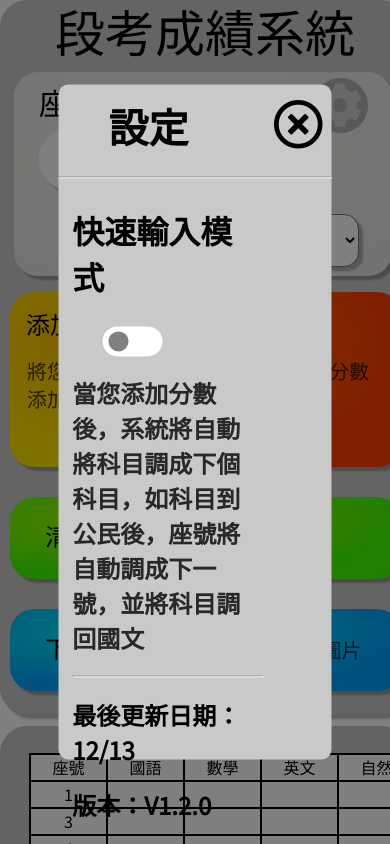
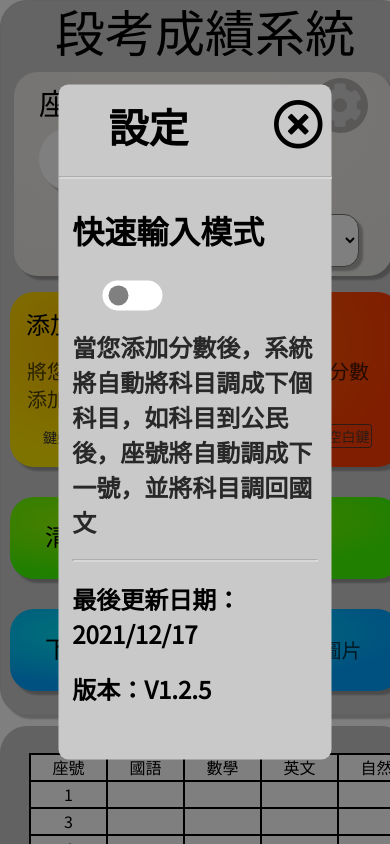
Before and after one commit to Tucker961220/Scorecalculation, a plain HTML site: page 段考成績系統/index.html in a window 390 px wide. Both pictures are taken after a click on the icon 340 px from the left and 105 px from the top of the page. Shown: the top 844 px of the page. Drawn offline with nearby package versions, Linux system fonts and the light colour scheme.

Commit message:
V1.2.5
BUG更新
2021/12/17

```diff
--- a/段考成績系統/index.html
+++ b/段考成績系統/index.html
@@ -44,15 +44,23 @@
         <div class="addBTN"id="addbtn" onclick="add()">
             <div class="squareBTNtitletext">添加</div>
             <div class="squareBTNtext">將您輸入的分數添加到表格中</div>
+            <div class="keyboard">
+                <div class="keyboardTEXT">鍵盤快速鍵：</div>
+                <div class="keyboardICON">Enter</div>
+            </div>
         </div>
         <div class="calculateBTN"id="calculatebtn" onclick="calculate()">
             <div class="squareBTNtitletext">計算</div>
             <div class="squareBTNtext">將您添加的分數計算</div>
+            <div class="keyboard">
+                <div class="keyboardTEXT">鍵盤快速鍵：</div>
+                <div class="keyboardICON">空白鍵</div>
+            </div>
         </div>
         </div>
         <div class="ClearBTN" onclick="qq()">
             <span class="rectangletitletext">清除</span>
-            <span class="rectangletext">清除分數</span>
+            <span class="rectangletext">清除所有分數</span>
         </div>
         <div class="downloadBTN" onclick="download()"id='download'>
             <span class="rectangletitletext">下載</span>
@@ -433,8 +441,8 @@
             <div class="outcircle"onclick="accelerateBTN()"><div class="close circle" id="accelerate"></div></div>
             <h2 class="acceleratetext">當您添加分數後，系統將自動將科目調成下個科目，如科目到公民後，座號將自動調成下一號，並將科目調回國文</h2>
             <hr>
-            <h2>最後更新日期：12/13</h2>
-            <h2>版本：V1.2.0</h2>
+            <h2>最後更新日期：2021/12/17</h2>
+            <h2>版本：V1.2.5</h2>
         </div>
     </div>
     <div class="a alertbox" id="alertbox"></div>
--- a/段考成績系統/index.js
+++ b/段考成績系統/index.js
@@ -95,6 +95,11 @@
                                 number = numberinput.value
                             }
                         }
+                        if (numberinput.value==42){
+                            numberinput.value=""
+                            sujectchang.value="NULL"
+                            alert(`您已輸入完分數，如需下載表格圖片請點擊功能欄中的"下載"按鈕`)
+                        }
                     }
                 break
             }
@@ -150,7 +155,7 @@
     }
 }
 function objectdetection(){  //檢測分數是否全部輸入完畢
-    if (Object.keys(chinese).length==24&&Object.keys(math).length==24&&Object.keys(english).length==24&&Object.keys(science).length==24&&Object.keys(history).length==24&&Object.keys(geography).length==24&&Object.keys(citizen).length==24){
+    if (Object.keys(chinese).length==24&&Object.keys(math).length==24&&Object.keys(english).length==24&&Object.keys(science).length==24&&Object.keys(HISTORY).length==24&&Object.keys(geography).length==24&&Object.keys(citizen).length==24){
         return true
     }else{
         return false
@@ -175,6 +180,7 @@
         average[numbertest[i]] = Math.round(totalscore[numbertest[i]]/5*10)/10
         document.getElementById(`average${numbertest[i]}`).innerText=average[numbertest[i]]
     }
+    console.log(average)
     var rankingg = 1
     var copyaverage = Object.assign({},average)
     for(var q=0;q<23;q++){
@@ -315,14 +321,17 @@
 function setup(){
     document.getElementById("all").style.display="block"
     document.getElementById("setup").style.display="block"
+    document.querySelector("body").style.overflow="hidden"
 }
 function closea(){
     document.getElementById("all").style.display="none"
     document.getElementById("setup").style.display="none"
+    document.querySelector("body").style.overflow="scroll"
 }
 function closeb(){
     document.getElementById("all").style.display="none"
     document.getElementById("setup").style.display="none"
+    document.querySelector("body").style.overflow="scroll"
 }
 function accelerateBTN(){
     if (accelerateOPEN) {
@@ -343,4 +352,19 @@
 function qq(){
     alert(`此功能及將推出，敬請期待`)
 }
+//鍵盤快速鍵
+function keyboard(){
+    if (window.event.keyCode==13) {
+        add()
+    }else if (window.event.keyCode==32) {
+        calculate()
+    }
+}
+document.onkeydown = keyboard;
+
+window.onbeforeunload=function(e){
+    var e = window.event||e;
+    e.returnValue=("確定離開當前頁面嗎？");
+}
+
 // fillup()
--- a/段考成績系統/style.css
+++ b/段考成績系統/style.css
@@ -179,7 +179,7 @@
     height: 40px;
     background-color: black;
     top: 11px;
-    right: 9px;
+    right: 50px;
     opacity: 0.3;
 }
 .rectangletitletext{
@@ -349,7 +349,6 @@
     font-size: 45px;
     background-color: rgb(180, 175, 175);
     border-radius: 90px;
-    /* box-shadow: 2px 4px 2px rgba(0, 0, 0, 0.25); */
     z-index: +1;
     position: relative;
     top: 70px;
@@ -363,7 +362,7 @@
 }
 .all{
     width: 100%;
-    height: 100vh;
+    height: 1000px;
     background-color: black;
     position: fixed;
     top: 0px;
@@ -451,13 +450,35 @@
 .acceleratetext{
     opacity: 0.8;
 }
+/* 鍵盤快速鍵 */
+.keyboard{
+    font-size: 14px;
+    position: relative;
+    transform: translateX(-50%);
+    left: 50%;
+    display: inline-block;
+    height: 27px;
+}
+.keyboardTEXT{
+    height: 27px;
+    display: inline;
+    line-height: 27px;
+    color: rgb(54, 53, 53);
+}
+.keyboardICON{
+    float: right;
+    color: rgb(54, 53, 53);
+    padding: 1px;
+    border: 1px solid rgb(54, 53, 53);
+    border-radius: 3px;
+    opacity: 0.8;
+}
 
 
 
 
 
-
-/* RWD */
+/* RWD 請保持最下方*/
 @media(max-width:750px){
     .rightbox{
         top: 726px;
@@ -467,12 +488,20 @@
     }
     body{
         margin: 0px;
+        width: 100vw;
     }
     .far{
         position: relative;
         left: 70%;
     }
-    .outcircle{
+    .uptitle{
+        display: inline-block;
         margin-right: 0px;
     }
+    .outcircle{
+        display: inline-block;
+    }
+    .setupinbox{
+        width: 90%;
+    }
 }
```
